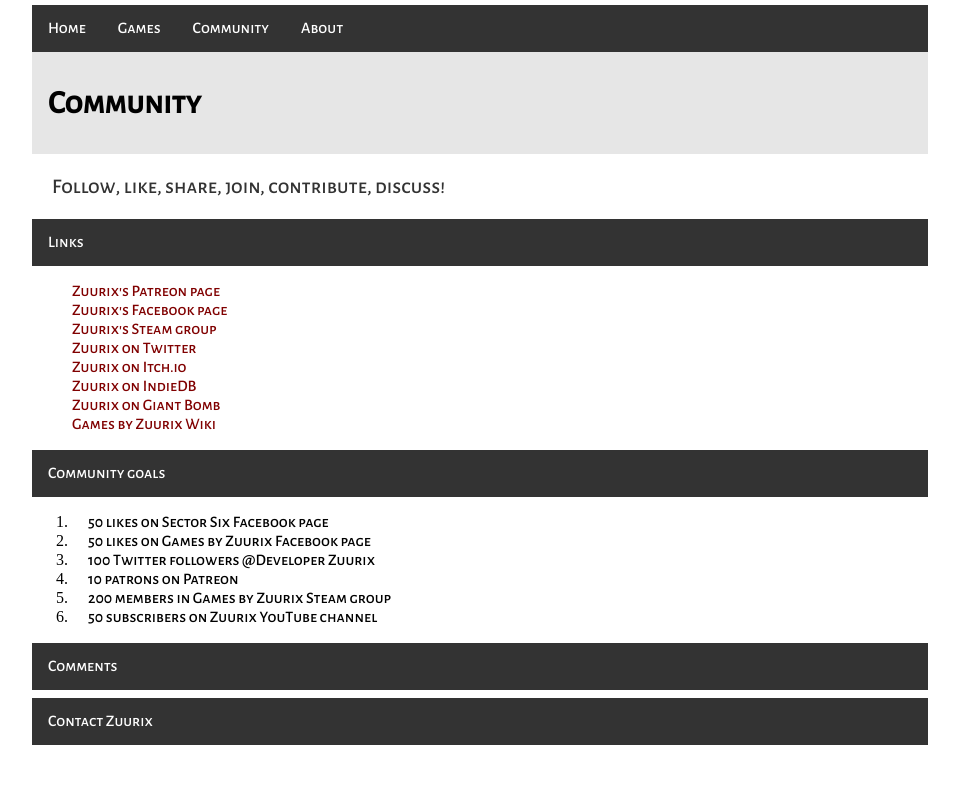
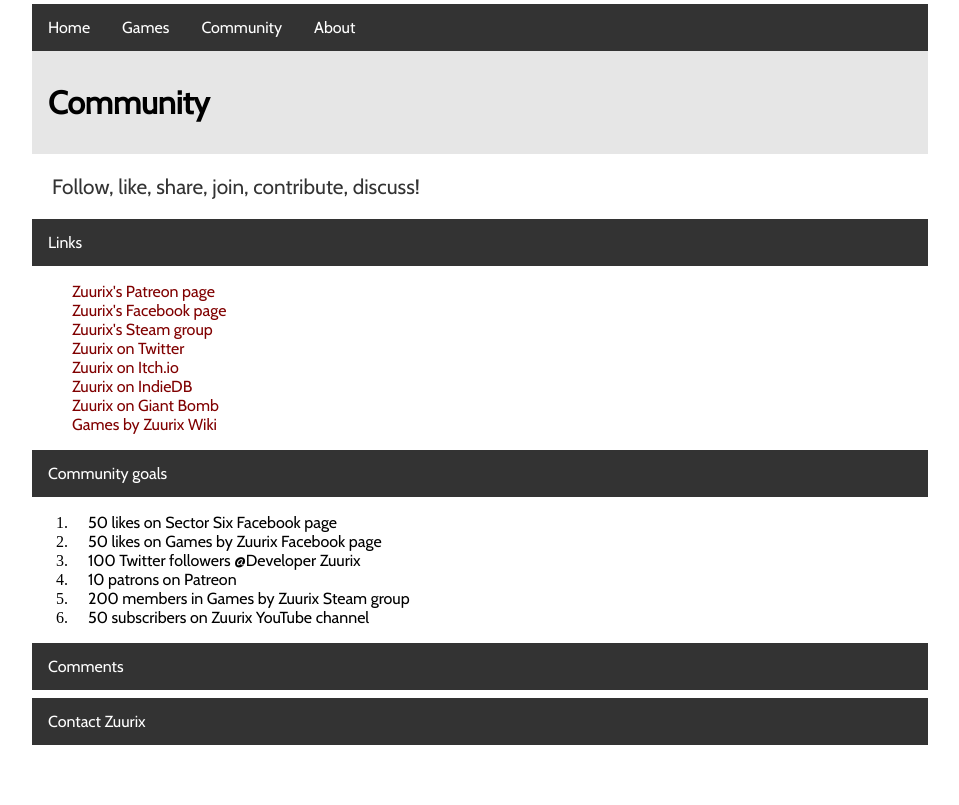
Before and after one commit to Phoebe3663/Zuurix.github.io, a Jekyll site: the page built from community/index.html, in a window 1280 px wide. Shown: the part 308-1113 px from the top of the page, without its empty margins (160-1119 px from the left). Built offline with Jekyll 4.4.1, drawn with Linux system fonts in a browser that asks for light colours; comment, search, counter and statistics services are not loaded.

Commit message:
Changed font

```diff
--- a/css/main.css
+++ b/css/main.css
@@ -1,4 +1,4 @@
-@import url('https://fonts.googleapis.com/css?family=Alegreya+Sans+SC:500');
+@import url('https://fonts.googleapis.com/css?family=Cabin');
 
 body {
     margin: 60px auto;
@@ -39,13 +39,13 @@ nav li a:active {
 }
 
 a {
-    font-family: 'Alegreya Sans SC', sans-serif;
+    font-family: 'Cabin', sans-serif;
     text-decoration: none;
     color: #800000;
 }
 
 a ul li {
-    font-family: 'Alegreya Sans SC', sans-serif;
+    font-family: 'Cabin', sans-serif;
     font-size: 1.3em;
     color: #800000;
     padding: 8px 8px 8px 8px;
@@ -57,7 +57,7 @@ a:hover {
 }
 
 h1 {
-    font-family: 'Alegreya Sans SC', sans-serif;
+    font-family: 'Cabin', sans-serif;
     font-size: 2em;
     vertical-align: middle;
     padding: 32px 16px 32px 16px;
@@ -68,7 +68,7 @@ h1 {
 /*Game name*/
 
 h2 {
-    font-family: 'Alegreya Sans SC', sans-serif;
+    font-family: 'Cabin', sans-serif;
     font-size: 1.6em;
     vertical-align: middle;
     padding: 16px 16px 16px 16px;
@@ -79,7 +79,7 @@ h2 {
 /*Game genre*/
 
 h3 {
-    font-family: 'Alegreya Sans SC', sans-serif;
+    font-family: 'Cabin', sans-serif;
     font-size: 1em;
     vertical-align: middle;
     padding: 8px 8px 8px 8px;
@@ -89,7 +89,7 @@ h3 {
 /*Plain text*/
 
 plain {
-    font-family: 'Alegreya Sans SC', sans-serif;
+    font-family: 'Cabin', sans-serif;
     font-size: 1em;
     padding: 8px 8px 8px 8px;
     margin: 8px 8px 8px 8px;
@@ -128,7 +128,7 @@ span.status-alpha {
 }
 
 p {
-    font-family: 'Alegreya Sans SC', sans-serif;
+    font-family: 'Cabin', sans-serif;
     font-size: 1.3em;
     color: #333;
     padding: 8px 8px 8px 8px;
@@ -136,7 +136,7 @@ p {
 }
 
 footer {
-    font-family: 'Alegreya Sans SC', sans-serif;
+    font-family: 'Cabin', sans-serif;
     font-size: 1em;
     margin-right: 0px;
     cursor: pointer;
@@ -169,7 +169,7 @@ footer a:active {
 /*Comments divider*/
 
 comments {
-    font-family: 'Alegreya Sans SC', sans-serif;
+    font-family: 'Cabin', sans-serif;
     font-size: 1em;
     margin-right: 0px;
 }
@@ -224,7 +224,7 @@ ul.posts li {
     display:inline-block;
     cursor:pointer;
     text-decoration:none;
-    font-family: 'Alegreya Sans SC', sans-serif;
+    font-family: 'Cabin', sans-serif;
     font-size: 1em;
     vertical-align: middle;
     padding: 8px 8px 8px 8px;
```
